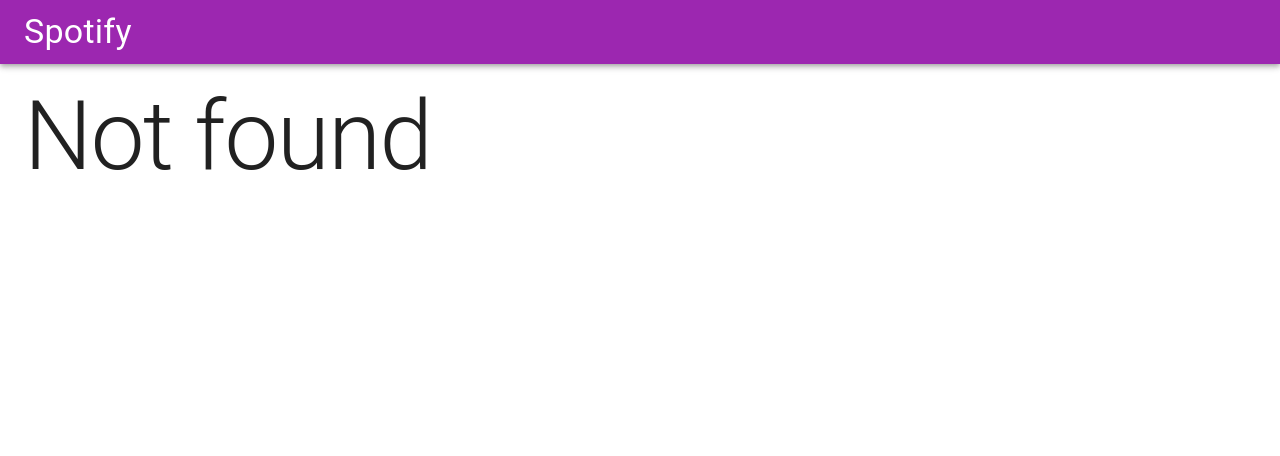
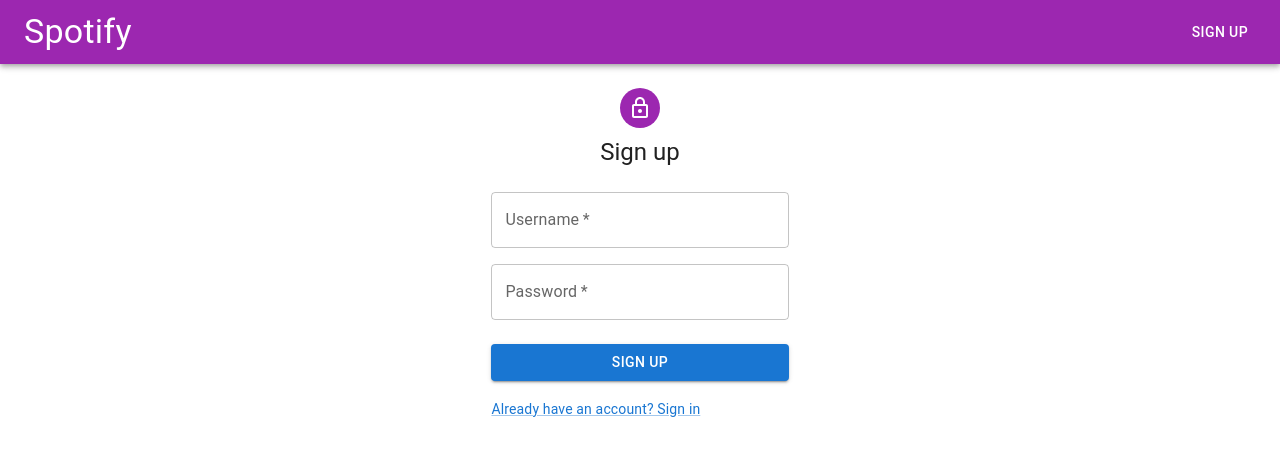
Before and after one commit to makaapo/spotify, a React (Vite) app in the folder frontend/: page /register in a window 1280 px wide. Before the commit this address had no page. Shown: the top 456 px of the page. Built offline with nearby package versions, Linux system fonts and the light colour scheme.

Commit message:
#HW-86 Добавил контейнер для регистрации юзеров, slice и thunks к нему, отобразил пусть в app и сделал кнопку перехода на страницу в тулбаре

```diff
--- a/frontend/src/App.tsx
+++ b/frontend/src/App.tsx
@@ -4,6 +4,7 @@
 import AppToolbar from './UI/AppToolbar/AppToolbar';
 import Albums from './features/Albums/Albums';
 import Tracks from './features/Tracks/Tracks';
+import Register from './features/User/Register';
 
 const App = () => {
   return (
@@ -16,6 +17,7 @@
           <Route path="/" element={<Home />} />
           <Route path="/albums/:artistId" element={<Albums />} />
           <Route path="/tracks/:albumId" element={<Tracks/>}/>
+          <Route path="/register" element={<Register />} />
           <Route path="*" element={<Typography variant="h1">Not found</Typography>} />
         </Routes>
       </Container>
--- a/frontend/src/UI/AppToolbar/AppToolbar.tsx
+++ b/frontend/src/UI/AppToolbar/AppToolbar.tsx
@@ -1,5 +1,5 @@
-import {AppBar, Grid, styled, Toolbar, Typography} from '@mui/material';
-import {Link} from 'react-router-dom';
+import {AppBar, Button, Grid, styled, Toolbar, Typography} from '@mui/material';
+import {Link, NavLink} from 'react-router-dom';
 
 const StyledLink = styled(Link)({
   color: 'inherit',
@@ -17,6 +17,9 @@
           <Typography variant="h4" component="div" sx={{flexGrow: 1}}>
             <StyledLink to="/">Spotify</StyledLink>
           </Typography>
+          <Button component={NavLink} to="/register" color="inherit">
+            Sign up
+          </Button>
         </Grid>
       </Toolbar>
     </AppBar>
--- a/frontend/src/app/store.ts
+++ b/frontend/src/app/store.ts
@@ -2,12 +2,14 @@
 import {ArtistsReducer} from '../features/Artists/artistsSlice';
 import {AlbumsReducer} from '../features/Albums/albumSlice';
 import {TracksReducer} from '../features/Tracks/tracksSlice';
+import {usersReducer} from '../features/User/usersSlice';
 
 export const store = configureStore({
   reducer: {
     artists: ArtistsReducer,
     albums: AlbumsReducer,
     tracks: TracksReducer,
+    users: usersReducer,
   },
 });
 
--- /dev/null
+++ b/frontend/src/features/User/Register.tsx
@@ -0,0 +1,97 @@
+import React, { useState } from 'react';
+import { Avatar, Box, Button, Grid, TextField, Typography, Link } from '@mui/material';
+import LockOutlinedIcon from '@mui/icons-material/LockOutlined';
+import { Link as RouterLink, useNavigate } from 'react-router-dom';
+import {useAppDispatch, useAppSelector} from '../../app/hooks';
+import {RegisterMutation} from '../../types';
+import {register} from './usersThunks';
+import {selectRegisterError} from './usersSlice';
+
+
+const Register = () => {
+  const dispatch = useAppDispatch();
+  const navigate = useNavigate();
+  const error = useAppSelector(selectRegisterError);
+
+  const [state, setState] = useState<RegisterMutation>({
+    username: '',
+    password: '',
+  });
+
+  const getFieldError = (fieldName: string) => {
+    return error?.errors[fieldName]?.message;
+  };
+
+  const inputChangeHandler = (event: React.ChangeEvent<HTMLInputElement>) => {
+    const { name, value } = event.target;
+    setState((prevState) => ({
+      ...prevState,
+      [name]: value,
+    }));
+  };
+
+  const submitFormHandler = async (event: React.FormEvent) => {
+    event.preventDefault();
+    try {
+      await dispatch(register(state)).unwrap();
+      navigate('/');
+    } catch (e) {
+      // error happened
+    }
+  };
+
+  return (
+    <Box
+      sx={{
+        mt: 1,
+        display: 'flex',
+        flexDirection: 'column',
+        alignItems: 'center',
+      }}
+    >
+      <Avatar sx={{ m: 1, bgcolor: 'secondary.main' }}>
+        <LockOutlinedIcon />
+      </Avatar>
+      <Typography component="h1" variant="h5">
+        Sign up
+      </Typography>
+      <Box component="form" noValidate onSubmit={submitFormHandler} sx={{ mt: 3 }}>
+        <Grid container direction="column" spacing={2}>
+          <Grid item>
+            <TextField
+              required
+              label="Username"
+              name="username"
+              autoComplete="new-username"
+              value={state.username}
+              onChange={inputChangeHandler}
+              error={Boolean(getFieldError('username'))}
+              helperText={getFieldError('username')}
+            />
+          </Grid>
+          <Grid item>
+            <TextField
+              required
+              type="password"
+              label="Password"
+              name="password"
+              autoComplete="new-password"
+              value={state.password}
+              onChange={inputChangeHandler}
+              error={Boolean(getFieldError('password'))}
+              helperText={getFieldError('password')}
+            />
+          </Grid>
+        </Grid>
+        <Button type="submit" fullWidth variant="contained" sx={{ mt: 3, mb: 2 }}>
+          Sign up
+        </Button>
+        <Link component={RouterLink} to="/login" variant="body2">
+          Already have an account? Sign in
+        </Link>
+      </Box>
+    </Box>
+  );
+};
+
+export default Register;
--- /dev/null
+++ b/frontend/src/features/User/usersSlice.ts
@@ -0,0 +1,46 @@
+import { createSlice } from '@reduxjs/toolkit';
+import {User, ValidationError} from '../../types';
+import {register} from './usersThunks';
+
+
+interface UsersState {
+  user: User | null;
+  registerLoading: boolean;
+  registerError: ValidationError | null;
+}
+
+const initialState: UsersState = {
+  user: null,
+  registerLoading: false,
+  registerError: null,
+};
+
+export const usersSlice = createSlice({
+  name: 'users',
+  initialState,
+  reducers: {},
+  extraReducers: (builder) => {
+    builder
+      .addCase(register.pending, (state) => {
+        state.registerLoading = true;
+        state.registerError = null;
+      })
+      .addCase(register.fulfilled, (state, { payload: user }) => {
+        state.registerLoading = false;
+        state.user = user;
+      })
+      .addCase(register.rejected, (state, { payload: error }) => {
+        state.registerLoading = false;
+        state.registerError = error || null;
+      });
+  },
+  selectors: {
+    selectUser: (state) => state.user,
+    selectRegisterLoading: (state) => state.registerLoading,
+    selectRegisterError: (state) => state.registerError,
+  },
+});
+
+export const usersReducer = usersSlice.reducer;
+
+export const { selectUser, selectRegisterLoading, selectRegisterError } = usersSlice.selectors;
--- /dev/null
+++ b/frontend/src/features/User/usersThunks.ts
@@ -0,0 +1,20 @@
+import { createAsyncThunk } from '@reduxjs/toolkit';
+import { isAxiosError } from 'axios';
+import axiosApi from '../../axiosApi';
+import {RegisterMutation, User, ValidationError} from '../../types';
+
+export const register = createAsyncThunk<User, RegisterMutation, { rejectValue: ValidationError }>(
+  'users/register',
+  async (registerMutation, { rejectWithValue }) => {
+    try {
+      const { data: user } = await axiosApi.post<User>('/users', registerMutation);
+      return user;
+    } catch (e) {
+      if (isAxiosError(e) && e.response && e.response.status === 400) {
+        return rejectWithValue(e.response.data);
+      }
+
+      throw e;
+    }
+  },
+);
```
Also changed, not shown: frontend/src/types.ts (+23 -0 lines), 1 other file (tests, documents, lock files or other folders).
